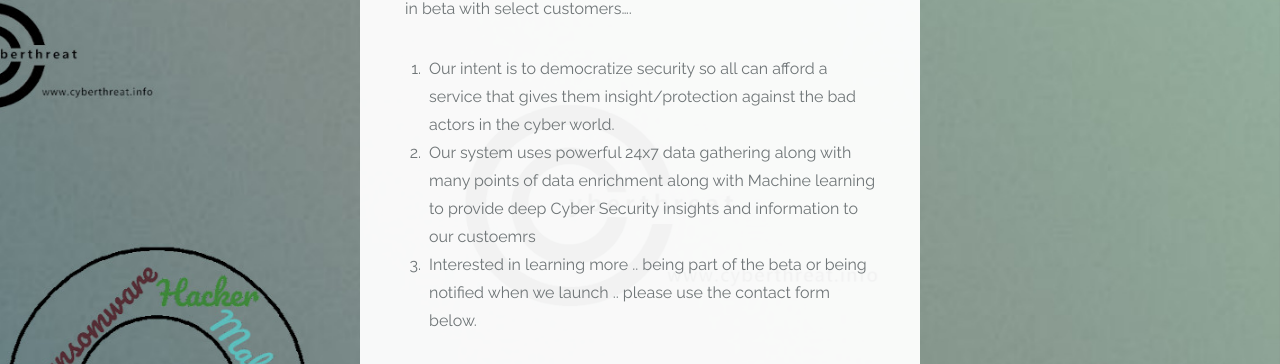
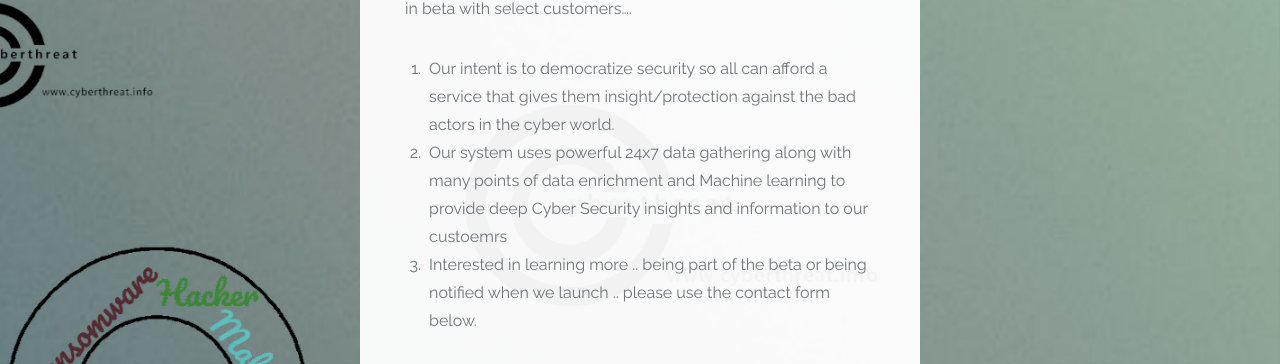
Before and after one commit to cyberthreatinfo/cyberthreatinfo.github.io, a Jekyll site: the page index1.html, which Jekyll copies as it is, in a window 1280 px wide and 900 px high, scrolled down 1131 px. Shown: the part 117-481 px from the top of the window. Built offline with Jekyll 4.4.1, drawn with Linux system fonts in a browser that asks for light colours.

Commit message:
Update index1.html

```diff
--- a/index1.html
+++ b/index1.html
@@ -83,7 +83,7 @@ function myFunction() {
 </p>
 					<ol>
   <li>Our intent is to democratize security so all can afford a service that gives them insight/protection against the bad actors in the cyber world.</li>
-  <li>Our system uses powerful 24x7 data gathering along with many points of data enrichment along with Machine learning to provide deep Cyber Security insights and information to our custoemrs</li>
+  <li>Our system uses powerful 24x7 data gathering along with many points of data enrichment and Machine learning to provide deep Cyber Security insights and information to our custoemrs</li>
   <li>Interested in learning more .. being part of the beta or being notified when we launch ..  please use the contact form below.</li>
  </ol>
  </li>
```
